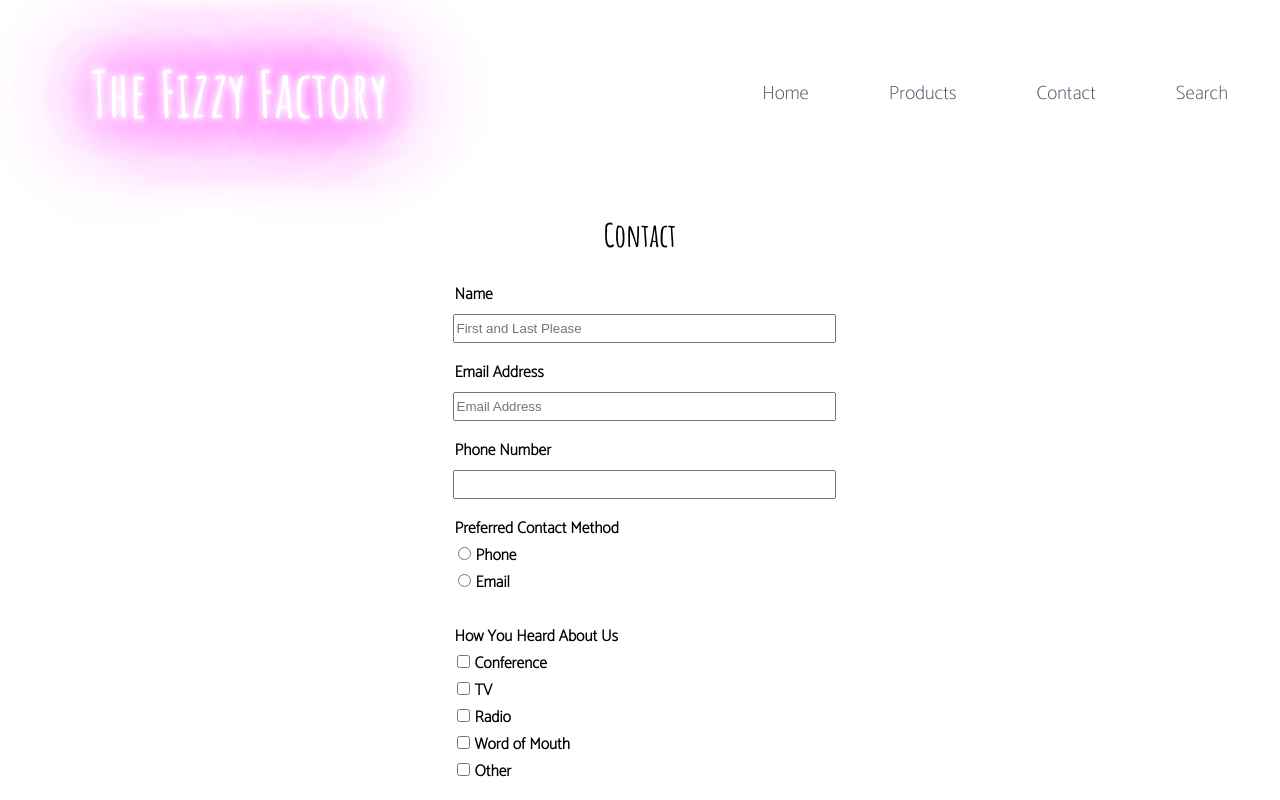
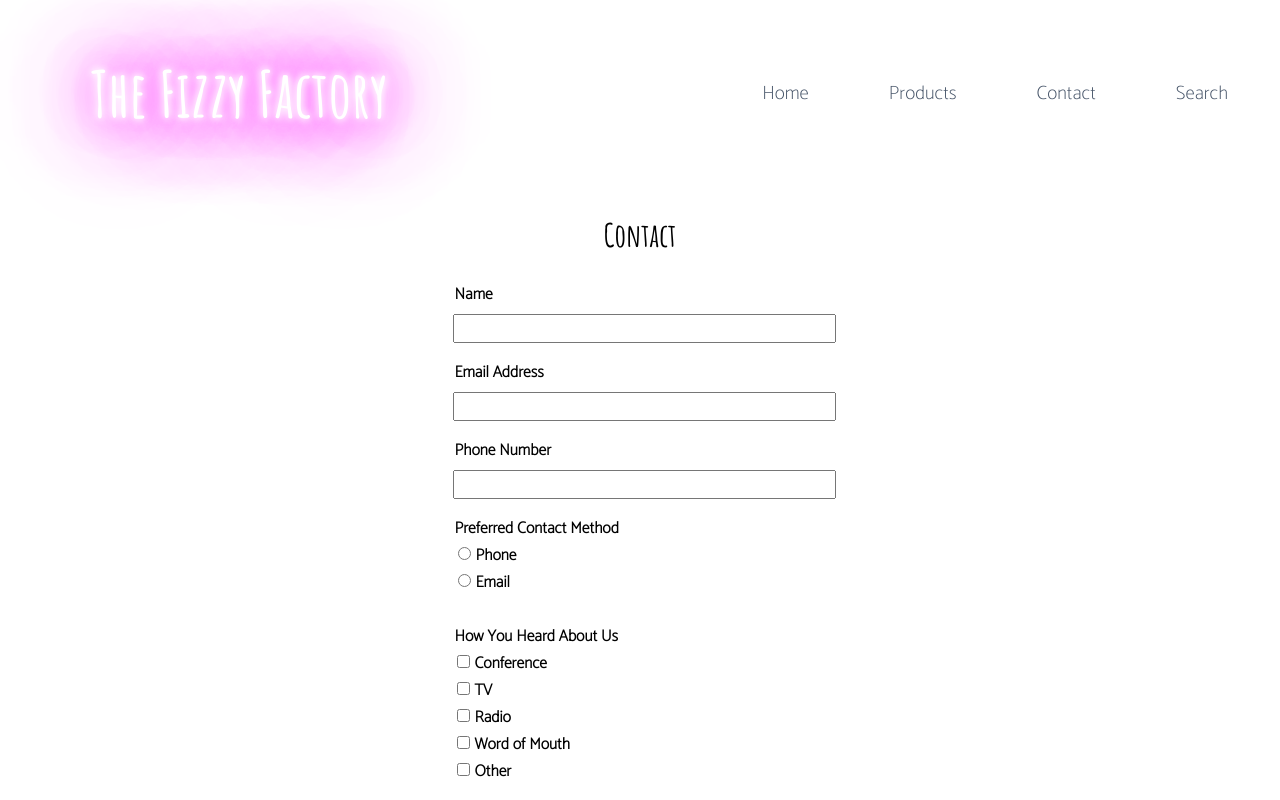
Before and after one commit to lbullen21/ecommerce, a website: page web/contact.html in a window 1280 px wide. Shown: the top 800 px of the page. Drawn offline with nearby package versions, Linux system fonts and the light colour scheme.

Commit message:
removed placeholders from contact form

```diff
--- a/web/contact.html
+++ b/web/contact.html
@@ -50,10 +50,10 @@
         </div>
         <form>
             <label>Name</label>
-            <input type="text" id="name" name="name" placeholder="First and Last Please">
+            <input type="text" id="name" name="name">
 
             <label >Email Address</label>
-            <input type="text" id="email" name="email" placeholder="Email Address">
+            <input type="text" id="email" name="email">
 
             <label>Phone Number</label>
             <br>
```
